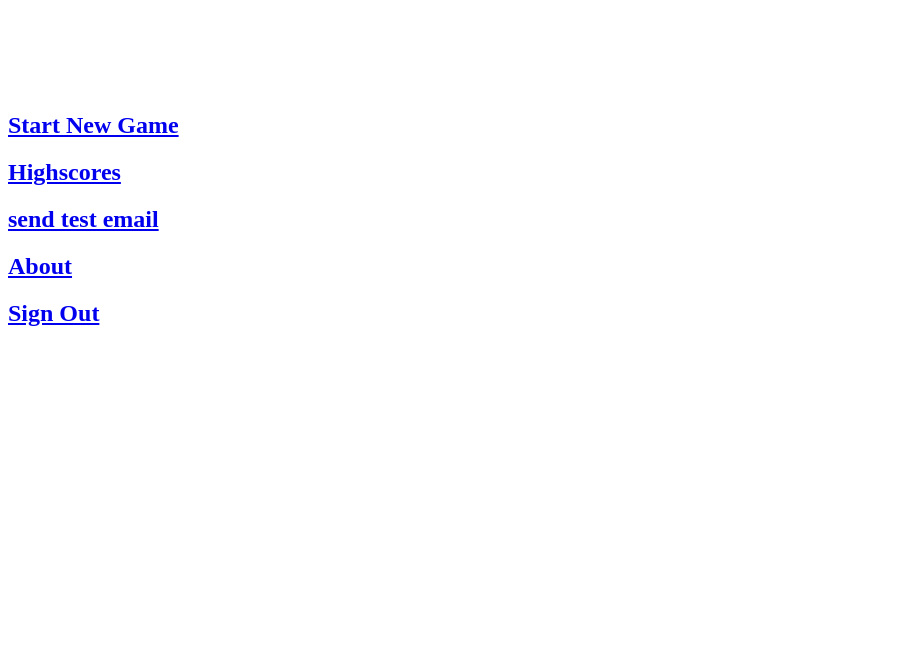
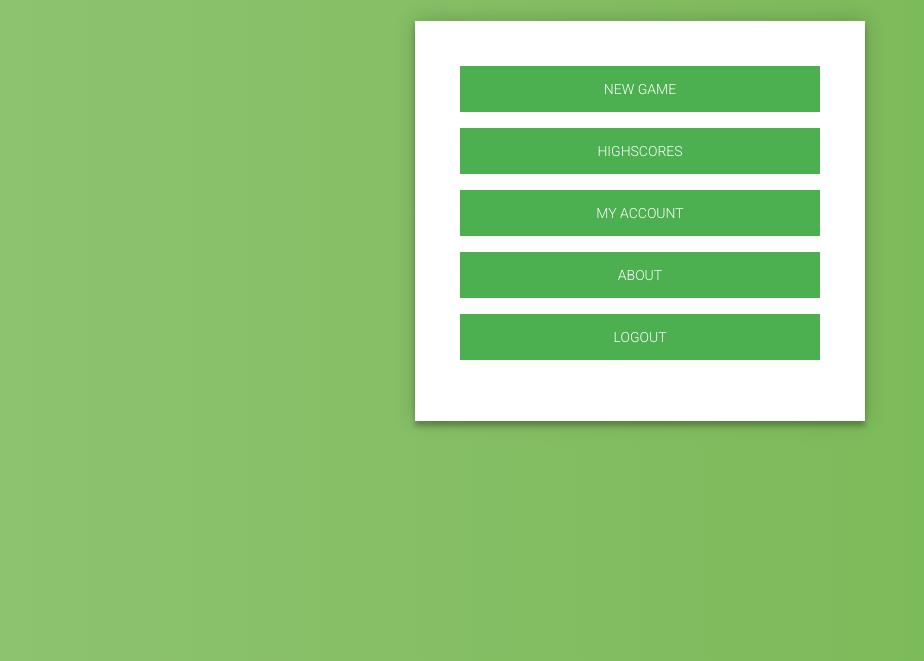
Before and after one commit to talonmeyer/ImageTrivia, a PHP site: page /main.php in a window 1280 px wide. Shown: the part 46-707 px from the top of the page, without its empty margins (0-924 px from the left). Run offline with PHP 8.4, Linux system fonts and the light colour scheme; the visitor is signed in with stand-in values (Sample User, id 1); data that the repository does not hold is empty.

Commit message:
Applied CSS style to main.php

```diff
--- a/main.php
+++ b/main.php
@@ -1,22 +1,34 @@
 <?php
    include('session.php');
 ?>
-<html">
 
-   <head>
-      <title>Image Trivia! </title>
-   </head>
+<html>
 
-   <body>
-      <h1>Welcome, <?php echo $login_session; ?></h1>
-            <br></br>
-      <br></br>
+<body bgcolor = "#FFFFFF">
 
-      <h2><a href = "newgame.php">Start New Game</a></h2>
-      <h2><a href = "highscores.php">Highscores</a></h2>
-      <h2><a href = "sendemail.php">send test email</a></h2>
-      <h2><a href = "about.php">About</a></h2>
-      <h2><a href = "logout.php">Sign Out</a></h2>
-   </body>
-
+<head>
+   <link rel="stylesheet" type="text/css" href="css/style.css">
+   <h1>Welcome, <?php echo $login_session; ?> </h1>
+</head>
+<div class="main-menu">
+    <div class="form">
+        <form class="new-game" action = "newgame.php" method = "post">
+            <button>New Game</button>
+        </form>
+        <form class="highscores" action = "highscores.php" method = "post">
+            <button>Highscores</button>
+        </form>
+        <form class="account" action = "account.php" method = "post">
+            <button>My Account</button>
+        </form>
+        <form class="about" action = "about.php" method = "post">
+            <button>About</button>
+        </form>
+        <form class="logout" action = "logout.php" method = "post">
+            <button>Logout</button>
+        </form>
+        <p class="message" style="color:red;"><?php echo $error; ?></p>
+    </div>
+</div>
+</body>
 </html>
```
